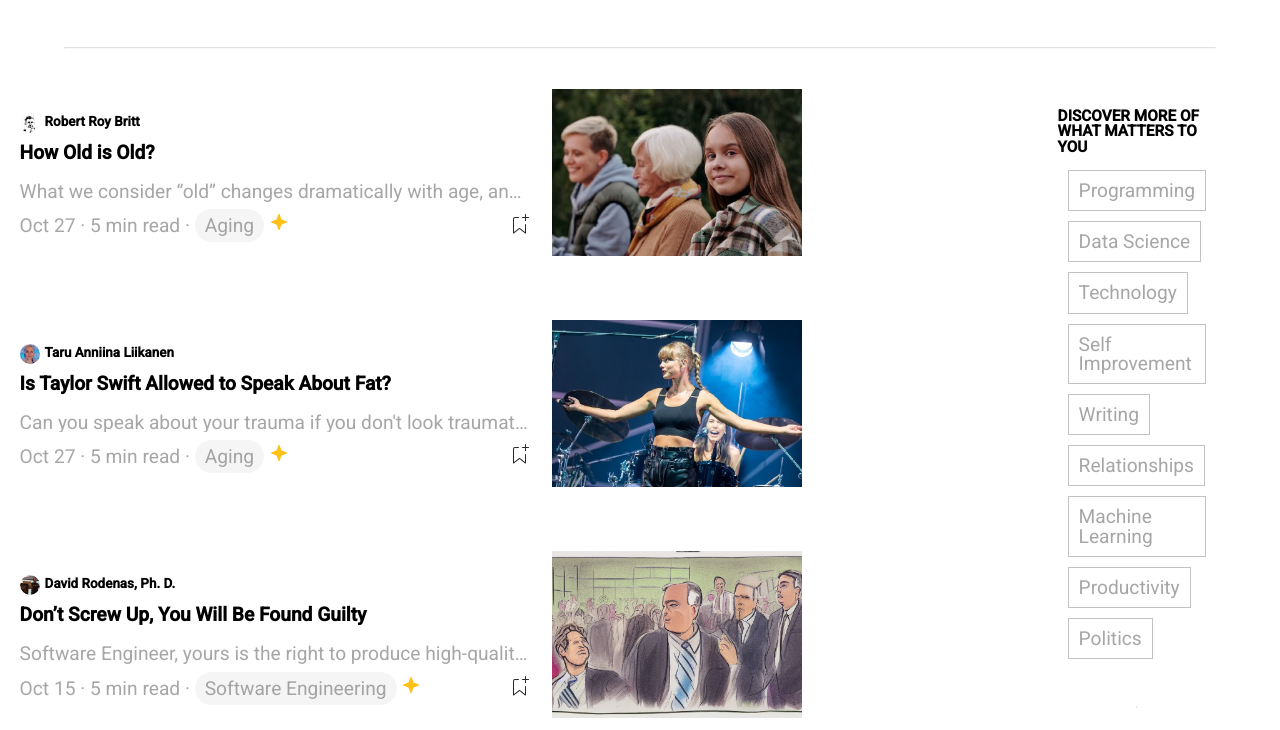
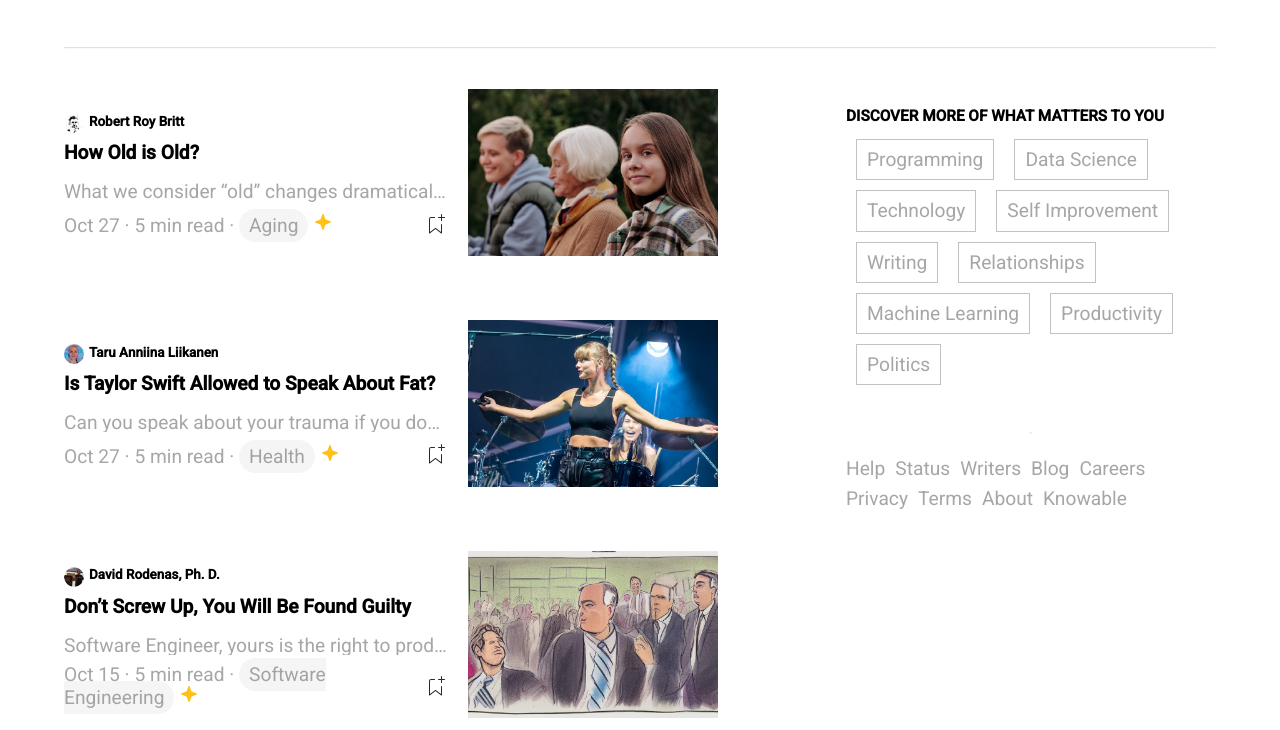
Before and after one commit to diclementef92/S5_progetto, a plain HTML site: page index.html in a window 1280 px wide. Shown: the part 946-1676 px from the top of the page. Drawn offline with nearby package versions, Linux system fonts and the light colour scheme.

Commit message:
fix width and margin

```diff
--- a/assets/css/index.css
+++ b/assets/css/index.css
@@ -200,6 +200,7 @@ articles {
   justify-content: space-between;
   align-items: center;
 }
+
 .article > img {
   width: 40vw;
   max-width: 250px;
@@ -207,7 +208,7 @@ articles {
 
 .article .description {
   margin-bottom: 10px;
-  width: 40vw;
+  width: 30vw;
   white-space: nowrap;
   overflow: hidden;
   text-overflow: ellipsis;
@@ -230,7 +231,7 @@ articles {
   .section > div {
     display: flex;
     flex-direction: column;
-    margin-left: 20vw;
+    margin-left: 10vw;
   }
 }
 
--- a/index.html
+++ b/index.html
@@ -198,7 +198,7 @@
                             <div>
                                 <span class="date">Oct 27</span> ·
                                 <span class="read-time">5 min read</span> ·
-                                <span class="badge">Aging</span>
+                                <span class="badge">Health</span>
                                 <img src="./assets/imgs/svg/star.svg" alt="">
                             </div>
                             <img class="bookmark" src="./assets/imgs/svg/bookmark.svg" alt="">
```
